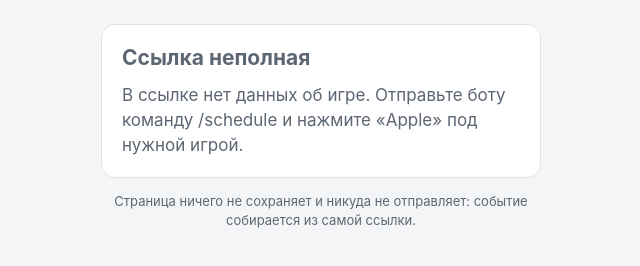
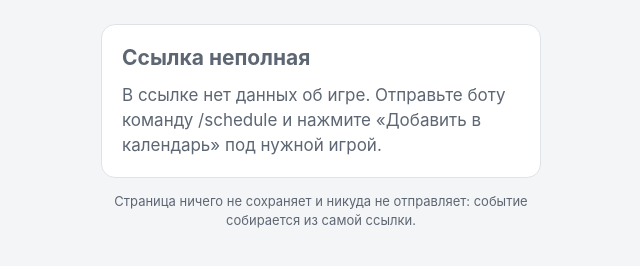
Before and after one commit to vakoles-wq/SomnikPage, a plain HTML site: page index.html in a window 1280 px wide. Shown: the whole page, without its empty margins (319-959 px from the left). Drawn offline with Linux system fonts and the light colour scheme.

Commit message:
Add files via upload

```diff
--- a/index.html
+++ b/index.html
@@ -57,7 +57,7 @@
   </div>
   <div class="card error" id="error" hidden>
     <h1>Ссылка неполная</h1>
-    <div>В ссылке нет данных об игре. Отправьте боту команду /schedule и нажмите «Apple» под нужной игрой.</div>
+    <div>В ссылке нет данных об игре. Отправьте боту команду /schedule и нажмите «Добавить в календарь» под нужной игрой.</div>
   </div>
   <footer>Страница ничего не сохраняет и никуда не отправляет: событие собирается из самой ссылки.</footer>
 </main>
```
